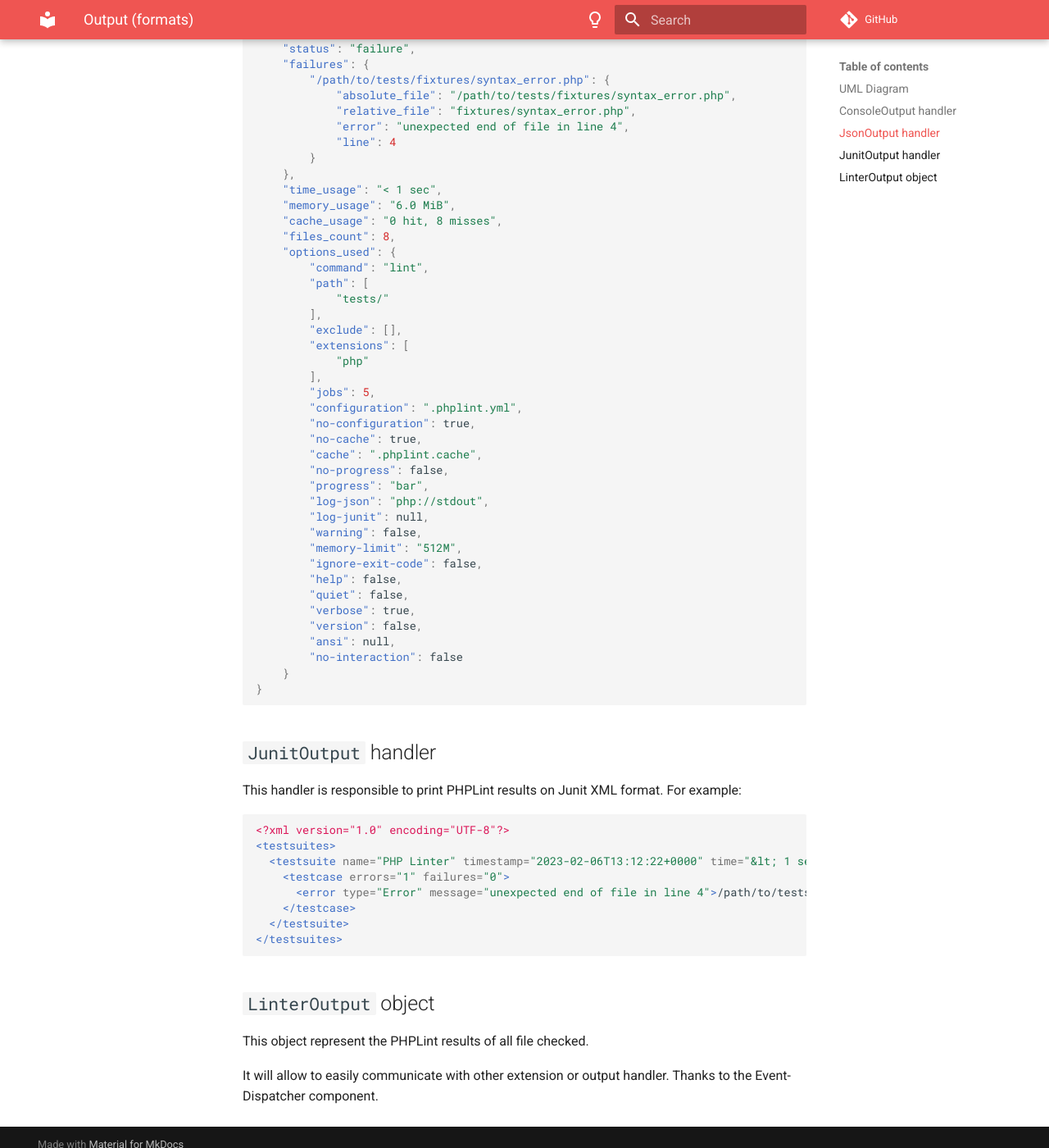
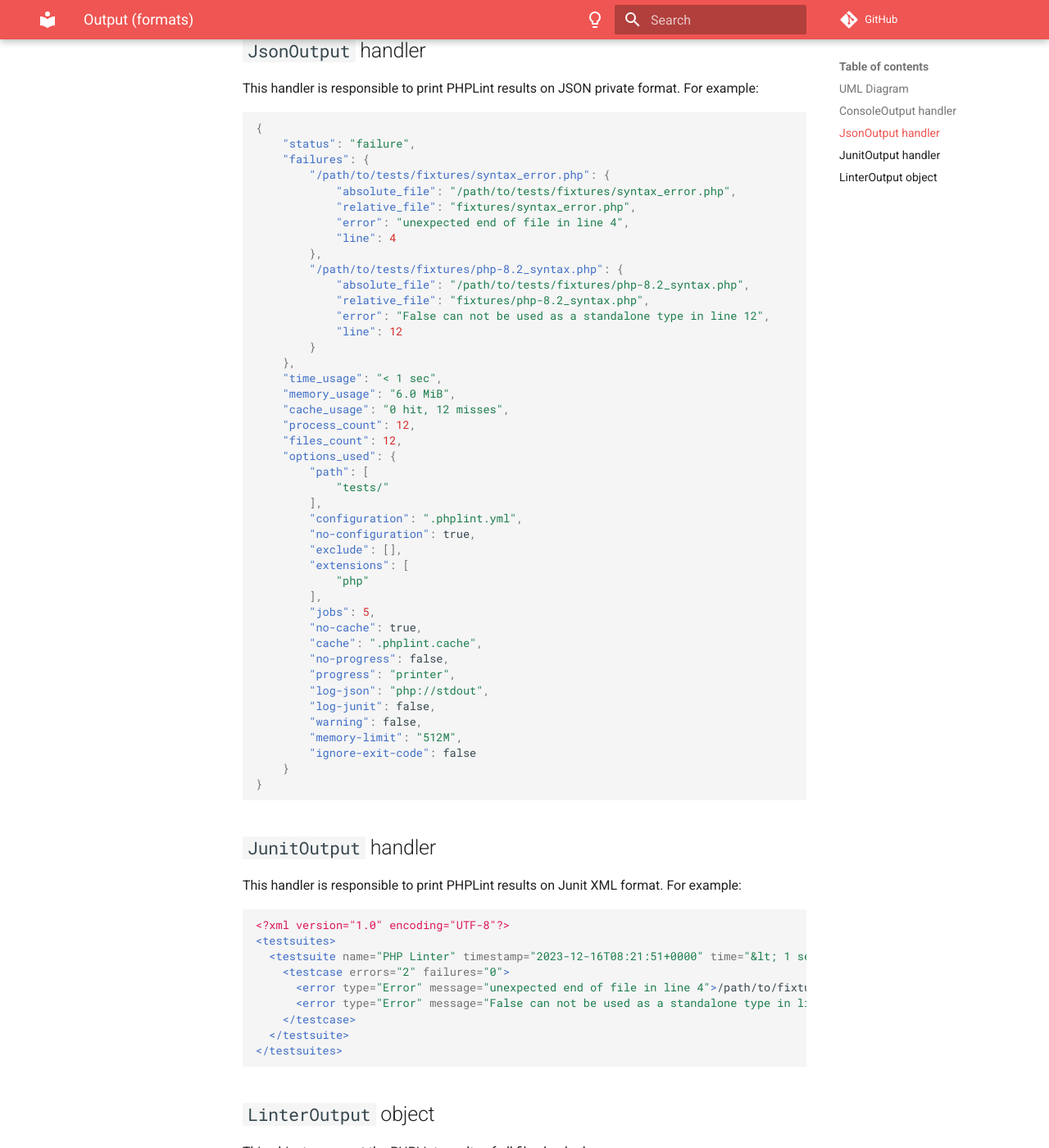
Before and after one commit to overtrue/phplint, an MkDocs documentation site: the page built from docs/architecture/output.md, in a window 1280 px wide and 1400 px high, scrolled down 1212 px. Shown: the whole window at 82% size. Built offline with MkDocs 1.6.1 and Material for MkDocs 9.7.7, drawn with Linux system fonts in a browser that asks for light colours; comment, search, counter and statistics services are not loaded.

Commit message:
update Architecture doc

````diff
--- a/docs/architecture/output.md
+++ b/docs/architecture/output.md
@@ -35,39 +35,39 @@ This handler is responsible to print PHPLint results on JSON private format. For
             "relative_file": "fixtures/syntax_error.php",
             "error": "unexpected end of file in line 4",
             "line": 4
+        },
+        "/path/to/tests/fixtures/php-8.2_syntax.php": {
+            "absolute_file": "/path/to/tests/fixtures/php-8.2_syntax.php",
+            "relative_file": "fixtures/php-8.2_syntax.php",
+            "error": "False can not be used as a standalone type in line 12",
+            "line": 12
         }
     },
     "time_usage": "< 1 sec",
     "memory_usage": "6.0 MiB",
-    "cache_usage": "0 hit, 8 misses",
-    "files_count": 8,
+    "cache_usage": "0 hit, 12 misses",
+    "process_count": 12,
+    "files_count": 12,
     "options_used": {
-        "command": "lint",
         "path": [
             "tests/"
         ],
+        "configuration": ".phplint.yml",
+        "no-configuration": true,
         "exclude": [],
         "extensions": [
             "php"
         ],
         "jobs": 5,
-        "configuration": ".phplint.yml",
-        "no-configuration": true,
         "no-cache": true,
         "cache": ".phplint.cache",
         "no-progress": false,
-        "progress": "bar",
+        "progress": "printer",
         "log-json": "php://stdout",
-        "log-junit": null,
+        "log-junit": false,
         "warning": false,
         "memory-limit": "512M",
-        "ignore-exit-code": false,
-        "help": false,
-        "quiet": false,
-        "verbose": true,
-        "version": false,
-        "ansi": null,
-        "no-interaction": false
+        "ignore-exit-code": false
     }
 }
 ```
@@ -79,9 +79,10 @@ This handler is responsible to print PHPLint results on Junit XML format. For ex
 ```xml
 <?xml version="1.0" encoding="UTF-8"?>
 <testsuites>
-  <testsuite name="PHP Linter" timestamp="2023-02-06T13:12:22+0000" time="&lt; 1 sec" tests="1" errors="1">
-    <testcase errors="1" failures="0">
-      <error type="Error" message="unexpected end of file in line 4">/path/to/tests/fixtures/syntax_error.php
+  <testsuite name="PHP Linter" timestamp="2023-12-16T08:21:51+0000" time="&lt; 1 sec" tests="1" errors="2">
+    <testcase errors="2" failures="0">
+      <error type="Error" message="unexpected end of file in line 4">/path/to/fixtures/syntax_error.php
+      <error type="Error" message="False can not be used as a standalone type in line 12">/path/to/fixtures/php-8.2_syntax.php
     </testcase>
   </testsuite>
 </testsuites>
````
Also changed, not shown: docs/assets/console-output-example.png.
